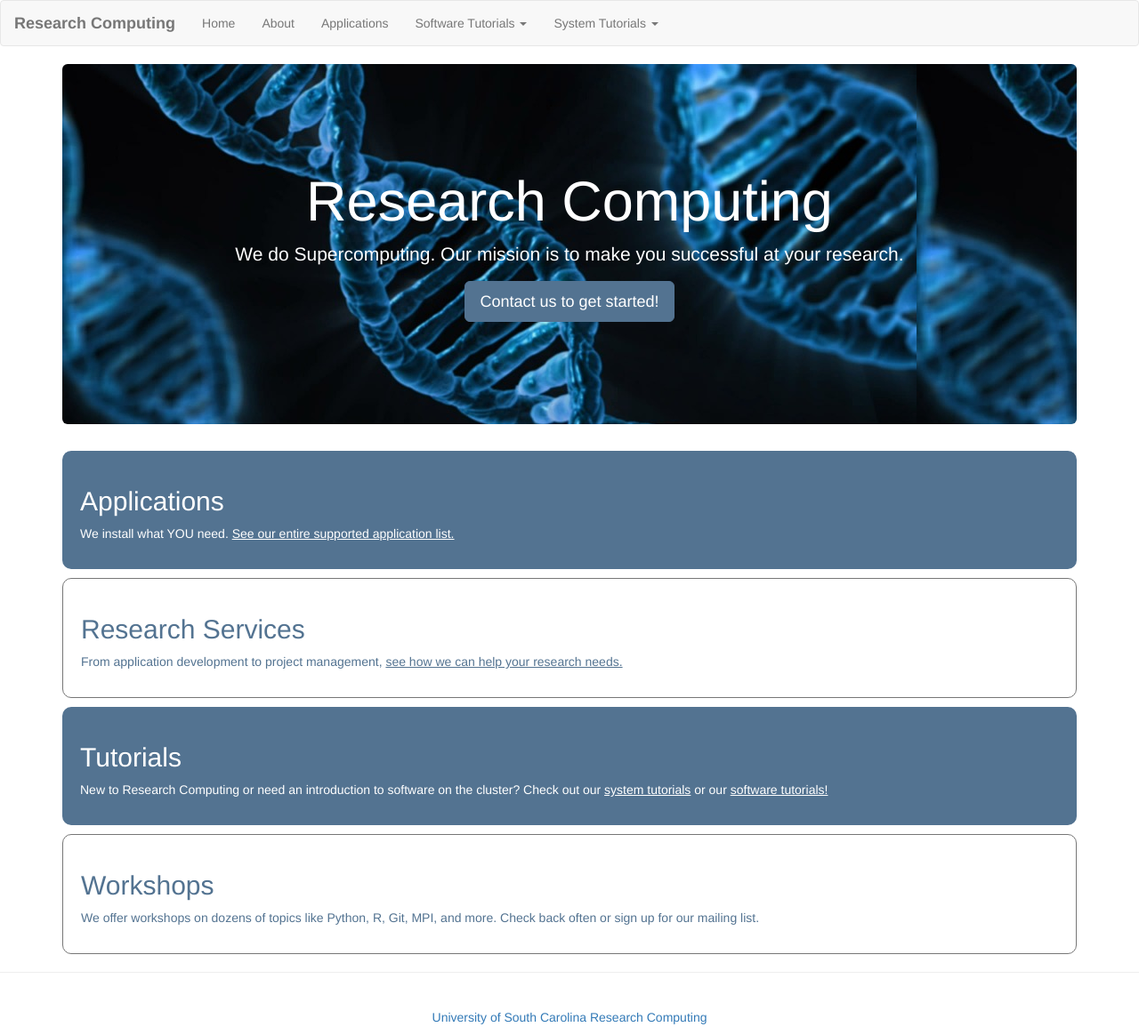
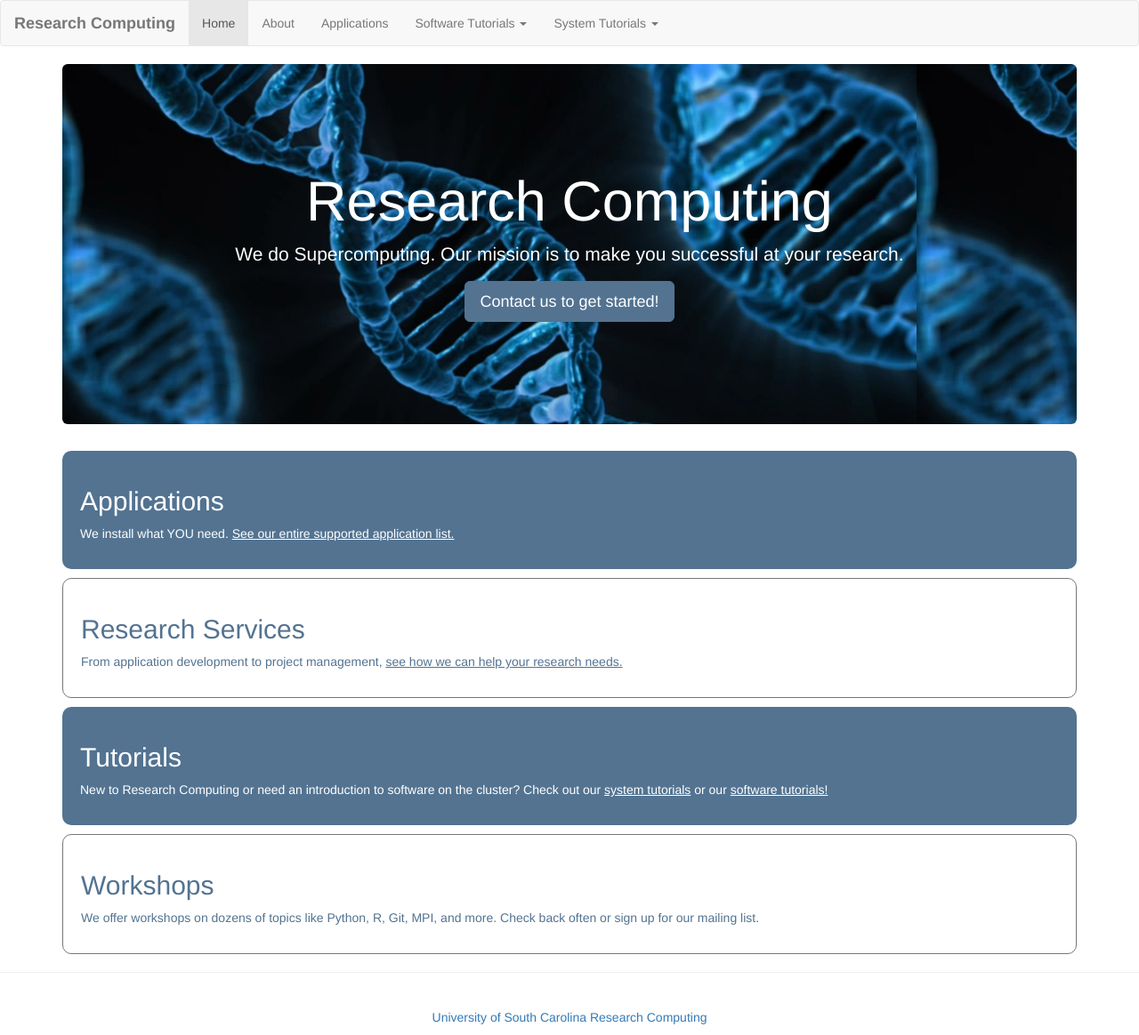
Before and after one commit to uofsc-rc/uofsc-rc.github.io, a Jekyll site: the page built from index.html, in a window 1280 px wide. Shown: the whole page at 89% size. Built offline with Jekyll 4.4.1, drawn with Linux system fonts in a browser that asks for light colours.

Commit message:
Update default.html

```diff
--- a/_layouts/default.html
+++ b/_layouts/default.html
@@ -15,33 +15,33 @@
               <a class="navbar-brand" href="https://uofsc-rc.github.io/"><strong>Research Computing</strong></a>
           </div>
           <ul class="nav navbar-nav">
-              <li {% if page.title == "index" %}class="active"{% endif %}><a href="https://uofsc-rc.github.io/">Home</a></li>
-              <li {% if page.title == "about" %}class="active"{% endif %}><a class="nav-item" href="https://uofsc-rc.github.io/about/" >About</a></li>
-              <li {% if page.title == "applications" %}class="active"{% endif %}><a class="nav-item" href="https://uofsc-rc.github.io/applications">Applications</a></li>
-              <li class="nav-item dropdown dropdown" {% if page.title == "tutorials" %}class="active"{% endif %}>
+              <li {% if page.path == "index.html" %}class="active"{% endif %}><a href="https://uofsc-rc.github.io/">Home</a></li>
+              <li {% if page.path == "about.html" %}class="active"{% endif %}><a class="nav-item" href="https://uofsc-rc.github.io/about/" >About</a></li>
+              <li {% if page.path == "applications.html" %}class="active"{% endif %}><a class="nav-item" href="https://uofsc-rc.github.io/applications">Applications</a></li>
+              <li class="nav-item dropdown dropdown" {% if page.path == "tutorials.html" %}class="active"{% endif %}>
                   <a class="dropdown-toggle" data-toggle="dropdown" href="https://uofsc-rc.github.io/tutorials">Software Tutorials
                       <span class="caret"></span></a>
                   <ul class="dropdown-menu">
-                      <li {% if page.title == "abaqus" %}class="active"{% endif %}><a href="https://uofsc-rc.github.io/tutorials/abaqus" >Abaqus</a></li>
-                      <li {% if page.title == "amber" %}class="active"{% endif %}><a href="https://uofsc-rc.github.io/tutorials/amber" >Amber</a></li>
-                      <li {% if page.title == "cuda" %}class="active"{% endif %}><a href="https://uofsc-rc.github.io/tutorials/cuda">CUDA</a></li>
-                      <li {% if page.title == "matlab" %}class="active"{% endif %}><a href="https://uofsc-rc.github.io/tutorials/matlab">MATLAB</a></li>
-                      <li {% if page.title == "open-mpi" %}class="active"{% endif %}><a href="https://uofsc-rc.github.io/tutorials/open-mpi">Open MPI</a></li>
-                      <li {% if page.title == "python" %}class="active"{% endif %}><a href="https://uofsc-rc.github.io/tutorials/python">Python</a></li>
-                      <li {% if page.title == "pytorch" %}class="active"{% endif %}><a href="https://uofsc-rc.github.io/tutorials/pytorch">PyTorch</a></li>
-                      <li {% if page.title == "qe" %}class="active"{% endif %}><a href="https://uofsc-rc.github.io/tutorials/qe">Quantum Espresso</a></li>
-                      <li {% if page.title == "R" %}class="active"{% endif %}><a href="https://uofsc-rc.github.io/tutorials/R">R</a></li>
-                      <li {% if page.title == "tensorflow" %}class="active"{% endif %}><a href="https://uofsc-rc.github.io/tutorials/tensorflow">TensorFlow</a></li>
+                      <li {% if page.path == "abaqus.html" %}class="active"{% endif %}><a href="https://uofsc-rc.github.io/tutorials/abaqus" >Abaqus</a></li>
+                      <li {% if page.path == "amber.html" %}class="active"{% endif %}><a href="https://uofsc-rc.github.io/tutorials/amber" >Amber</a></li>
+                      <li {% if page.path == "cuda.html" %}class="active"{% endif %}><a href="https://uofsc-rc.github.io/tutorials/cuda">CUDA</a></li>
+                      <li {% if page.path == "matlab.html" %}class="active"{% endif %}><a href="https://uofsc-rc.github.io/tutorials/matlab">MATLAB</a></li>
+                      <li {% if page.path == "open-mpi.html" %}class="active"{% endif %}><a href="https://uofsc-rc.github.io/tutorials/open-mpi">Open MPI</a></li>
+                      <li {% if page.path == "python.html" %}class="active"{% endif %}><a href="https://uofsc-rc.github.io/tutorials/python">Python</a></li>
+                      <li {% if page.path == "pytorch.html" %}class="active"{% endif %}><a href="https://uofsc-rc.github.io/tutorials/pytorch">PyTorch</a></li>
+                      <li {% if page.path == "qe.html" %}class="active"{% endif %}><a href="https://uofsc-rc.github.io/tutorials/qe">Quantum Espresso</a></li>
+                      <li {% if page.path == "R.html" %}class="active"{% endif %}><a href="https://uofsc-rc.github.io/tutorials/R">R</a></li>
+                      <li {% if page.path == "tensorflow.html" %}class="active"{% endif %}><a href="https://uofsc-rc.github.io/tutorials/tensorflow">TensorFlow</a></li>
                   </ul>
               </li>
-              <li class="nav-item dropdown dropdown"  {% if page.title == "sys-tutorial" %}class="active"{% endif %}>
+              <li class="nav-item dropdown dropdown"  {% if page.path == "sys-tutorial.html" %}class="active"{% endif %}>
                   <a class="dropdown-toggle" data-toggle="dropdown"
                      href="https://uofsc-rc.github.io/sys-tutorial">System Tutorials
                       <span class="caret"></span></a>
                   <ul class="dropdown-menu">
-                      <li {% if page.title == "getting-started" %}class="active"{% endif %}><a href="https://uofsc-rc.github.io/sys-tutorial/getting-started">Connecting to RC Systems</a></li>
-                      <li {% if page.title == "module" %}class="active"{% endif %}><a href="https://uofsc-rc.github.io/sys-tutorial/module">Modules</a></li>
-                      <li {% if page.title == "slurm-scheduler" %}class="active"{% endif %}><a href="https://uofsc-rc.github.io/sys-tutorial/slurm-scheduler">Slurm Scheduler</a></li>
+                      <li {% if page.path == "getting-started.html" %}class="active"{% endif %}><a href="https://uofsc-rc.github.io/sys-tutorial/getting-started">Connecting to RC Systems</a></li>
+                      <li {% if page.path == "module.html" %}class="active"{% endif %}><a href="https://uofsc-rc.github.io/sys-tutorial/module">Modules</a></li>
+                      <li {% if page.path == "slurm-scheduler.html" %}class="active"{% endif %}><a href="https://uofsc-rc.github.io/sys-tutorial/slurm-scheduler">Slurm Scheduler</a></li>
                   </ul>
               </li>
           </ul>
```
